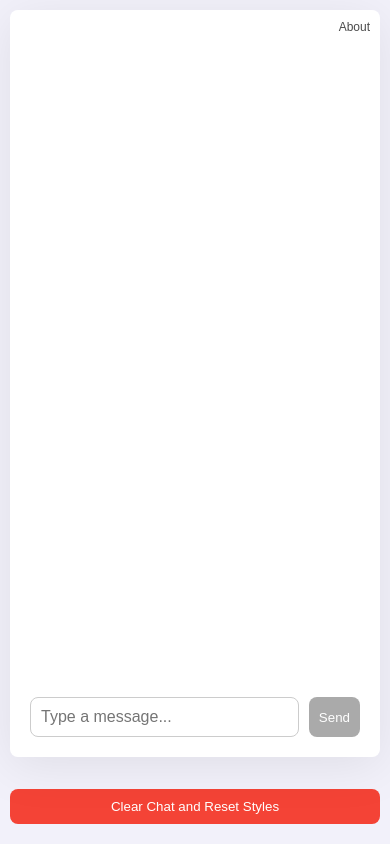
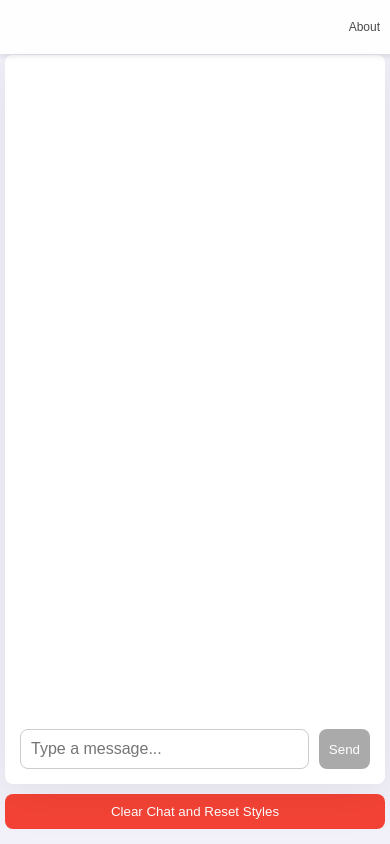
Before and after one commit to quietloudlab/designmewithme, a Python web app: template templates/chat_interface.html in a window 390 px wide. Run offline with Jinja, Linux system fonts and the light colour scheme; the template is opened without the code that fills it, so the values that code supplies are empty.

Commit message:
Improve mobile responsiveness and fix overlapping issues

```diff
--- a/static/chat_style.css
+++ b/static/chat_style.css
@@ -1,24 +1,48 @@
-html {
+html, body {
     height: 100%;
+    margin: 0;
+    font-family: Arial, Helvetica, sans-serif;
+    background-color: #F2F1FA;
+    -webkit-text-size-adjust: 100%; /* Prevent zooming */
+    overflow: hidden; /* Prevent overflow */
 }
 
 body {
     display: flex;
     flex-direction: column;
-    height: 100%;
-    font-family: Arial, Helvetica, sans-serif;
-    background-color: #F2F1FA;
-    transition: background-color 0.3s ease;
-    margin: 0;
-    -webkit-text-size-adjust: 100%; /* Prevent zooming */
+}
+
+#menu-bar {
+    position: fixed;
+    top: 0;
+    width: 100%;
+    background-color: rgba(255, 255, 255, 0.9);
+    box-shadow: 0 2px 5px rgba(0, 0, 0, 0.1);
+    display: flex;
+    justify-content: flex-end;
+    padding: 10px 20px;
+    z-index: 1000;
+}
+
+#menu-bar button {
+    background: none;
+    border: none;
+    color: #4b4b4b;
+    font-size: 12px;
+    cursor: pointer;
+    padding: 10px 20px;
+}
+
+#menu-bar button:hover {
+    color: #252525;
 }
 
 #chat-container-container {
     display: flex;
     flex-direction: column;
-    height: 100%;
+    height: calc(100% - 50px); /* Adjust for the height of the menu bar */
     width: 100%;
-    margin: auto;
+    margin-top: 50px; /* Adjust for the height of the menu bar */
     padding: 10px;
     box-sizing: border-box;
     overflow: hidden; /* Prevent overflow */
@@ -42,16 +66,15 @@ body {
 #message-area {
     flex-grow: 1;
     overflow-y: auto;
+    padding-bottom: 10px; /* Add padding to prevent overlap with input area */
 }
 
 #input-area {
     display: flex;
     gap: 10px;
-    position: -webkit-sticky;
-    position: sticky;
-    bottom: 0;
     background-color: #FFF; /* Ensure input area has a background */
     padding: 10px;
+    box-sizing: border-box;
 }
 
 #chat-input {
@@ -77,9 +100,7 @@ body {
 
 #clearChat {
     padding: 10px 20px;
-    margin-top: 32px;
-    margin-left: auto;
-    margin-right: auto;
+    margin-top: 10px;
     width: 100%;
     max-width: 480px;
     background-color: #f44336;
@@ -87,6 +108,7 @@ body {
     border: none;
     border-radius: 8px;
     cursor: pointer;
+    align-self: center;
 }
 
 #clearChat:hover {
@@ -138,31 +160,6 @@ body {
     color: red;
     margin-top: 10px;
     font-size: 0.9em;
-}
-
-/* Menu Bar styles */
-#menu-bar {
-    position: fixed;
-    top: 0;
-    width: 100%;
-    display: flex;
-    justify-content: flex-end;
-    padding: 10px 20px;
-    z-index: 1000;
-}
-
-#menu-bar button {
-    background: none;
-    width:auto;
-    border: none;
-    color: #4b4b4b;
-    font-size: 12px;
-    cursor: pointer;
-    padding: 10px 40px;
-}
-
-#menu-bar button:hover {
-    color: #252525;
 }
 
 /* Modal styles */
@@ -217,13 +214,24 @@ body {
     background-color: #45a049;
 }
 
+/* Media Queries for Responsive Design */
+@media (max-width: 600px) {
+    #menu-bar {
+        padding: 10px;
+    }
 
+    #menu-bar button {
+        padding: 10px 20px;
+    }
 
-@media (max-width: 600px) {
+    #chat-container-container {
+        padding: 5px;
+    }
+
     #chat-container {
         max-width: 100%;
         max-height: 100%;
-        padding: 10px;
+        padding: 5px;
     }
 
     #chat-input, #send-button, #clearChat {
```
